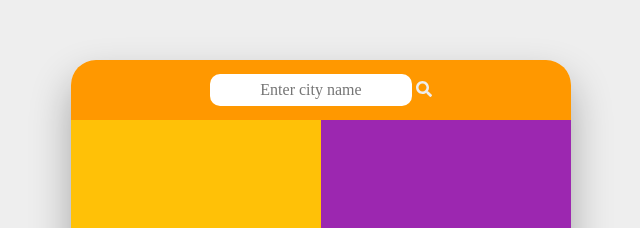
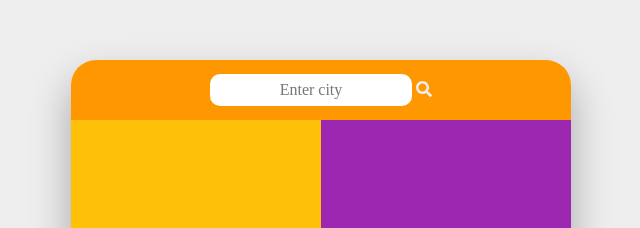
Before and after one commit to shamithrosa/WeatherApp, a plain HTML site: page index.html in a window 1280 px wide. Shown: the part 140-368 px from the top of the page, 319-959 px from the left. Drawn offline with nearby package versions, Linux system fonts and the light colour scheme.

Commit message:
minor change

```diff
--- a/index.html
+++ b/index.html
@@ -12,7 +12,7 @@
     <div class="container">
         <header class="header">
             <div class="search">
-                <input type="text" placeholder="Enter city name" id="search_text">
+                <input type="text" placeholder="Enter city" id="search_text">
                 <a id="search_btn" href="#"><i class="fas fa-search"></i></a>
             </div>
         </header>
```
